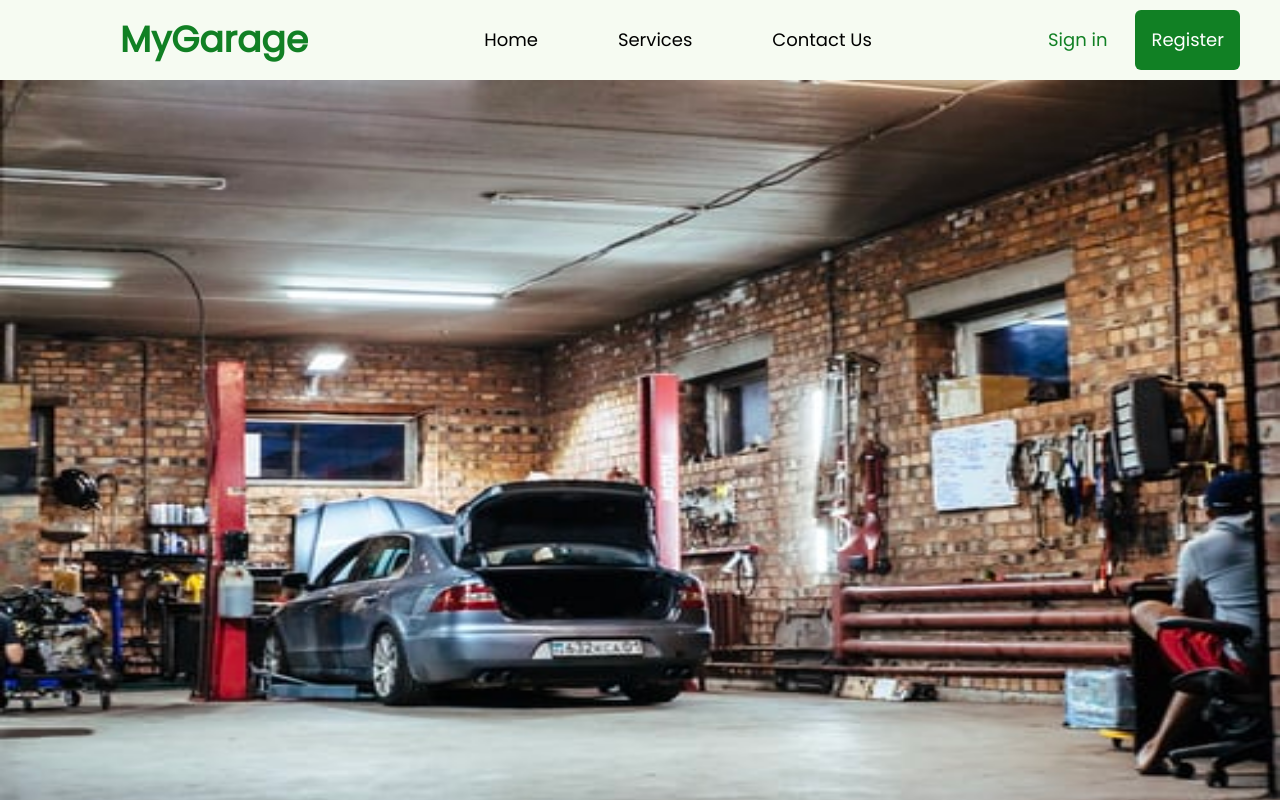
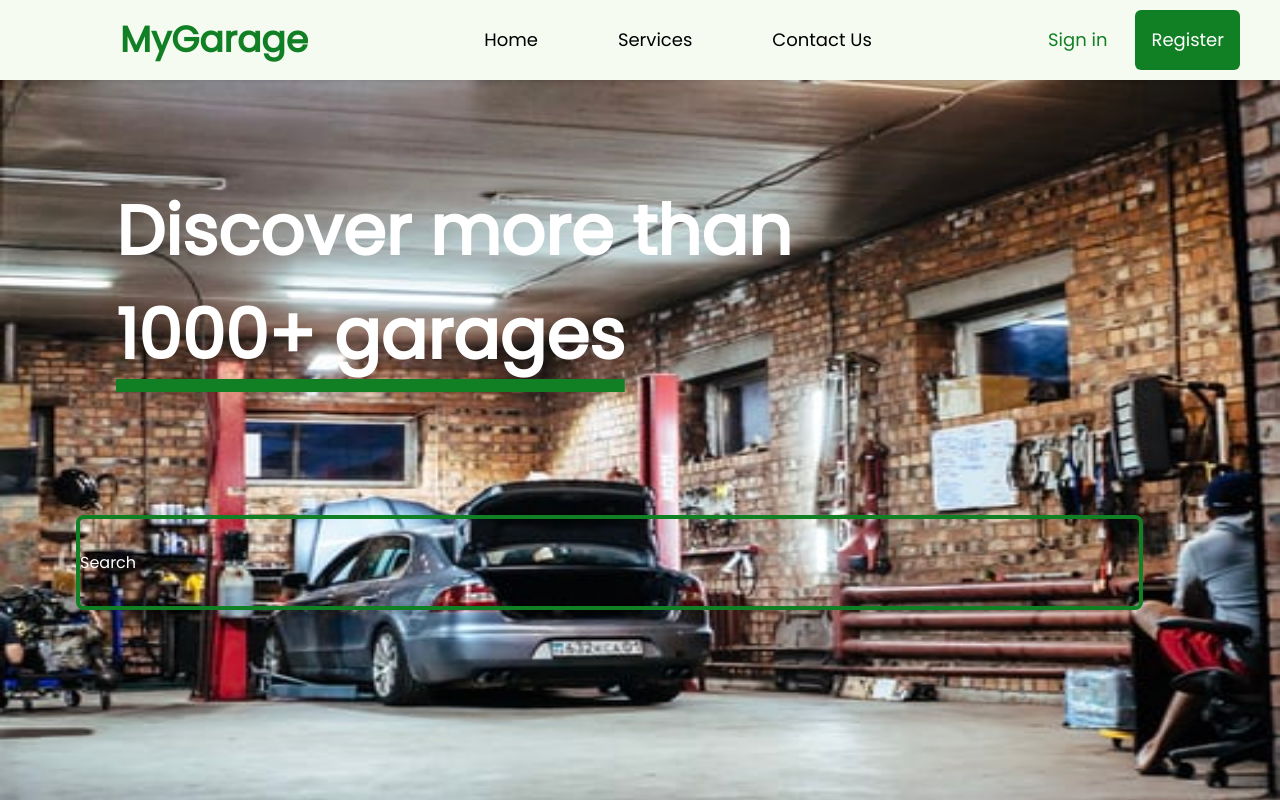
Before and after one commit to mog-rn/eGarage, a Next.js app in the folder web-client/: page / in a window 1280 px wide. Shown: the top 800 px of the page. Built offline with nearby package versions, Linux system fonts and the light colour scheme.

Commit message:
working on the navbar and hero section

```diff
--- a/web-client/components/Hero.jsx
+++ b/web-client/components/Hero.jsx
@@ -1,14 +1,29 @@
-import Image from 'next/image'
-import React from 'react'
+import Image from "next/image";
+import React from "react";
 
 const Hero = () => {
   return (
-    <div className='relative h-screen z-10'>
-        <div className='h-auto '>
-            <Image src="/images/garage.jpeg" layout="fill" />
+    <div className="relative h-screen">
+      <div className="h-auto">
+        <Image src="/images/garage.jpeg" layout="fill" />
+      </div>
+      <div className="absolute top-[100px] left-[76px] w-full space-y-32">
+        <p className="flex items-start flex-col text-white text-[69px] font-bold ml-10">
+          Discover more than <br />
+          <span className="underline underline-offset-[20px] decoration-[13px] decoration-[#118024]">
+            1000+ garages
+          </span>
+        </p>
+        <div className="flex justify-center h-[95px] border-[#118024] border-4 w-5/6 rounded-lg">
+          <input
+            type="text"
+            placeholder="Search"
+            className="flex-grow outline-none placeholder:text-white bg-transparent text-white"
+          />
         </div>
+      </div>
     </div>
-  )
-}
+  );
+};
 
-export default Hero
+export default Hero;
--- a/web-client/components/reusables/NavBar.jsx
+++ b/web-client/components/reusables/NavBar.jsx
@@ -2,7 +2,7 @@ import React from 'react'
 
 const NavBar = () => {
   return (
-    <div className=" flex items-center justify-between h-16 w-full shadow-md p-10 bg-[#F6FBF2]">
+    <div className="sticky z-50 relative flex items-center justify-between h-16 w-full shadow-md p-10 bg-[#F6FBF2]">
         {/* logo */}
         <div className='ml-20'>
             <h1 className='text-4xl text-[#118024] font-bold'>MyGarage</h1>
```
